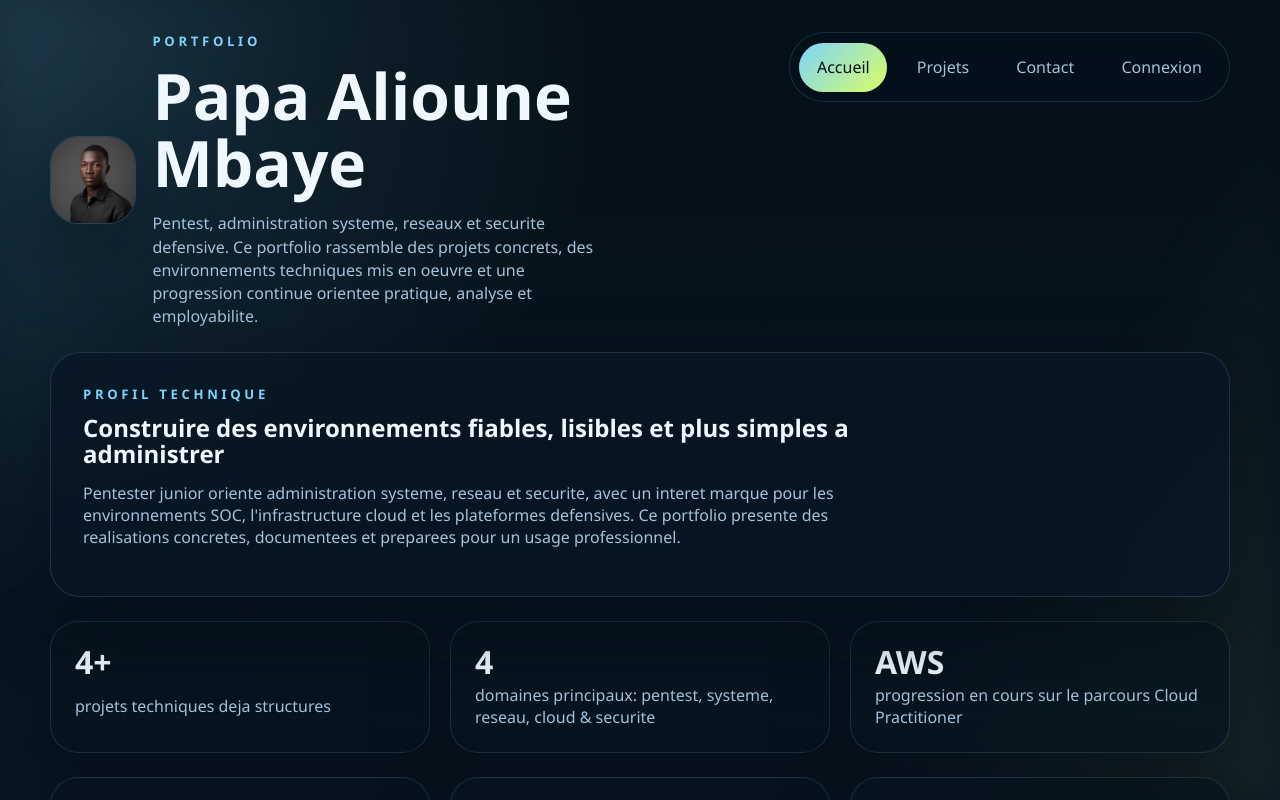
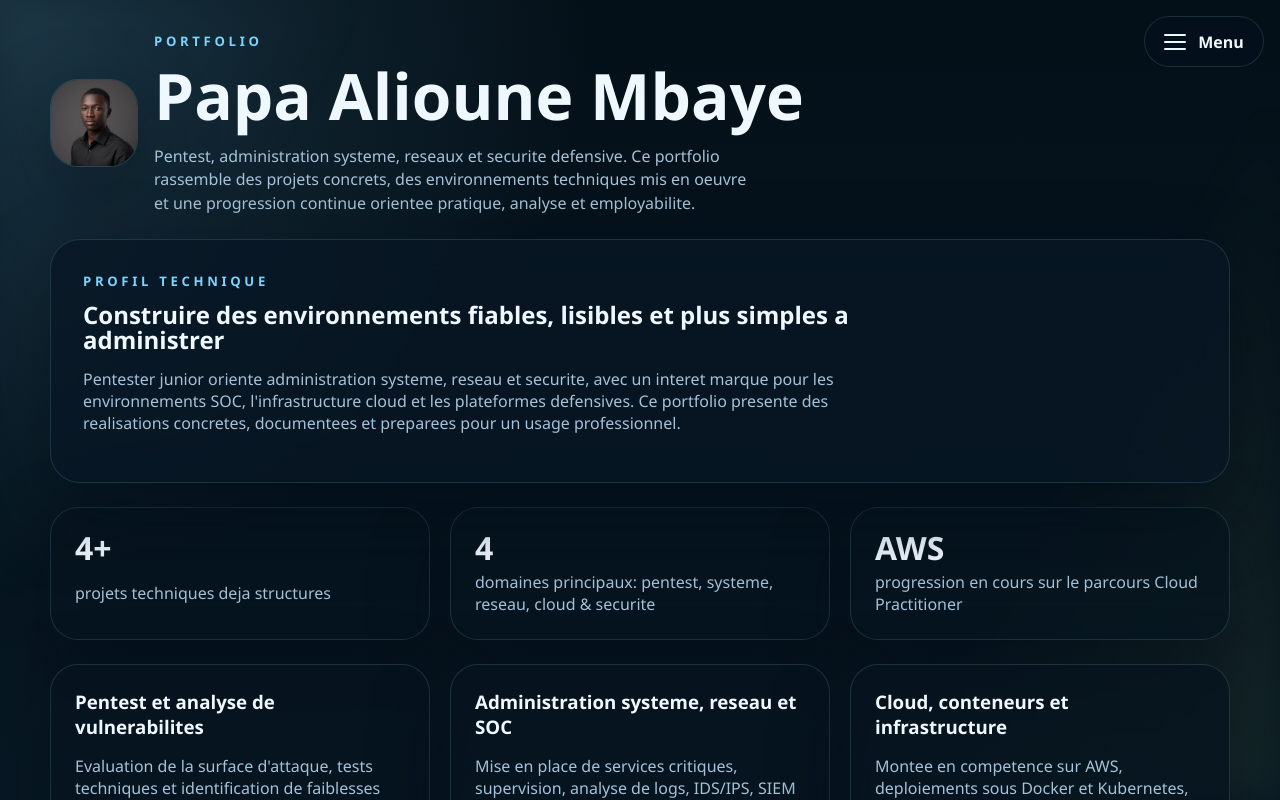
Before and after one commit to dvddy03/myPorfolio, a React (Vite) app in the folder react/: page / in a window 1280 px wide. Shown: the top 800 px of the page. Built offline with nearby package versions, Linux system fonts and the light colour scheme; no server answers.

Commit message:
fix: pin navigation menu to top right

```diff
--- a/react/src/styles.css
+++ b/react/src/styles.css
@@ -67,6 +67,7 @@ textarea {
   justify-content: space-between;
   align-items: flex-start;
   padding: 2rem 0 1.5rem;
+  min-height: 6.5rem;
 }
 
 .site-identity {
@@ -75,7 +76,7 @@ textarea {
   gap: 1rem;
   align-items: center;
   min-width: 0;
-  max-width: 560px;
+  max-width: calc(100% - 13rem);
 }
 
 .site-identity > div {
@@ -127,30 +128,45 @@ textarea {
 }
 
 .site-nav {
-  display: flex;
-  flex: 0 1 auto;
+  display: grid;
+  grid-template-columns: 1fr;
   gap: 0.75rem;
-  flex-wrap: nowrap;
-  align-items: center;
-  justify-content: center;
-  max-width: 100%;
-  padding: 0.6rem;
-  border: 1px solid var(--panel-border);
-  border-radius: 999px;
-  background: rgba(4, 17, 28, 0.72);
+  align-items: stretch;
+  width: min(19rem, calc(100vw - 1rem));
+  margin-top: 0.85rem;
+  padding: 0;
+  border: 1px solid transparent;
+  border-radius: 28px;
+  background: rgba(4, 17, 28, 0);
   backdrop-filter: blur(18px);
+  max-height: 0;
+  opacity: 0;
+  overflow: hidden;
+  pointer-events: none;
+  transform: translateY(-0.35rem);
+  box-shadow: none;
+  transition:
+    max-height 260ms ease,
+    padding 220ms ease,
+    border-color 220ms ease,
+    background 220ms ease,
+    opacity 200ms ease,
+    transform 220ms ease;
 }
 
 .site-nav-shell {
-  position: relative;
+  position: fixed;
+  top: 1rem;
+  right: 1rem;
+  z-index: 20;
   display: flex;
-  flex: 0 1 auto;
-  align-items: flex-start;
+  flex-direction: column;
+  align-items: flex-end;
   justify-content: flex-end;
 }
 
 .menu-toggle {
-  display: none;
+  display: inline-flex;
   align-items: center;
   justify-content: center;
   gap: 0.75rem;
@@ -226,6 +242,7 @@ textarea {
   display: inline-flex;
   align-items: center;
   justify-content: center;
+  width: 100%;
   padding: 0.85rem 1.1rem;
   border-radius: 999px;
   color: var(--muted);
@@ -237,6 +254,7 @@ textarea {
   display: inline-flex;
   align-items: center;
   justify-content: center;
+  width: 100%;
   padding: 0.85rem 1.1rem;
   border-radius: 999px;
   border: 0;
@@ -252,6 +270,17 @@ textarea {
 .nav-button:hover {
   color: #041018;
   background: linear-gradient(135deg, var(--accent), var(--accent-strong));
+}
+
+.site-nav-open {
+  max-height: 32rem;
+  opacity: 1;
+  pointer-events: auto;
+  padding: 1rem;
+  border-color: var(--panel-border);
+  background: rgba(4, 17, 28, 0.92);
+  transform: translateY(0);
+  box-shadow: var(--shadow);
 }
 
 .page-container {
@@ -674,24 +703,8 @@ textarea {
 }
 
 @media (max-width: 1120px) {
-  .site-header {
-    flex-direction: column;
-    align-items: stretch;
-  }
-
   .site-identity {
-    max-width: none;
-  }
-
-  .site-nav-shell {
-    width: 100%;
-  }
-
-  .site-nav {
-    width: 100%;
-    justify-content: flex-start;
-    flex-wrap: wrap;
-    border-radius: 28px;
+    max-width: calc(100% - 13rem);
   }
 }
 
@@ -716,57 +729,12 @@ textarea {
 }
 
 @media (max-width: 760px) {
-  .menu-toggle {
-    display: inline-flex;
-    align-self: flex-end;
+  .site-header {
+    padding-top: 5.5rem;
   }
 
-  .site-nav-shell {
-    width: 100%;
-    display: flex;
-    flex-direction: column;
-    align-items: flex-end;
-  }
-
-  .site-nav {
-    display: grid;
-    grid-template-columns: repeat(2, minmax(0, 1fr));
-    align-items: stretch;
-    width: 100%;
-    margin-top: 0.85rem;
-    padding: 0;
-    border-color: transparent;
-    background: rgba(4, 17, 28, 0);
-    border-radius: 28px;
-    max-height: 0;
-    opacity: 0;
-    overflow: hidden;
-    pointer-events: none;
-    transform: translateY(-0.35rem);
-    box-shadow: none;
-    transition:
-      max-height 260ms ease,
-      padding 220ms ease,
-      border-color 220ms ease,
-      background 220ms ease,
-      opacity 200ms ease,
-      transform 220ms ease;
-  }
-
-  .site-nav-open {
-    max-height: 28rem;
-    opacity: 1;
-    pointer-events: auto;
-    padding: 1rem;
-    border-color: var(--panel-border);
-    background: rgba(4, 17, 28, 0.92);
-    transform: translateY(0);
-    box-shadow: var(--shadow);
-  }
-
-  .nav-link,
-  .nav-button {
-    width: 100%;
+  .site-identity {
+    max-width: 100%;
   }
 }
 
@@ -777,13 +745,16 @@ textarea {
     width: min(100% - 1rem, 1180px);
   }
 
-  .site-nav {
-    grid-template-columns: 1fr;
-    border-radius: 24px;
+  .site-nav-shell {
+    top: 0.75rem;
+    right: 0.75rem;
   }
 
-  .nav-link,
-  .nav-button,
+  .site-nav {
+    border-radius: 24px;
+    width: min(18rem, calc(100vw - 1rem));
+  }
+
   .button-primary,
   .button-secondary,
   .primary-link,
```
Also changed, not shown: 1 other file (tests, documents, lock files or other folders).
